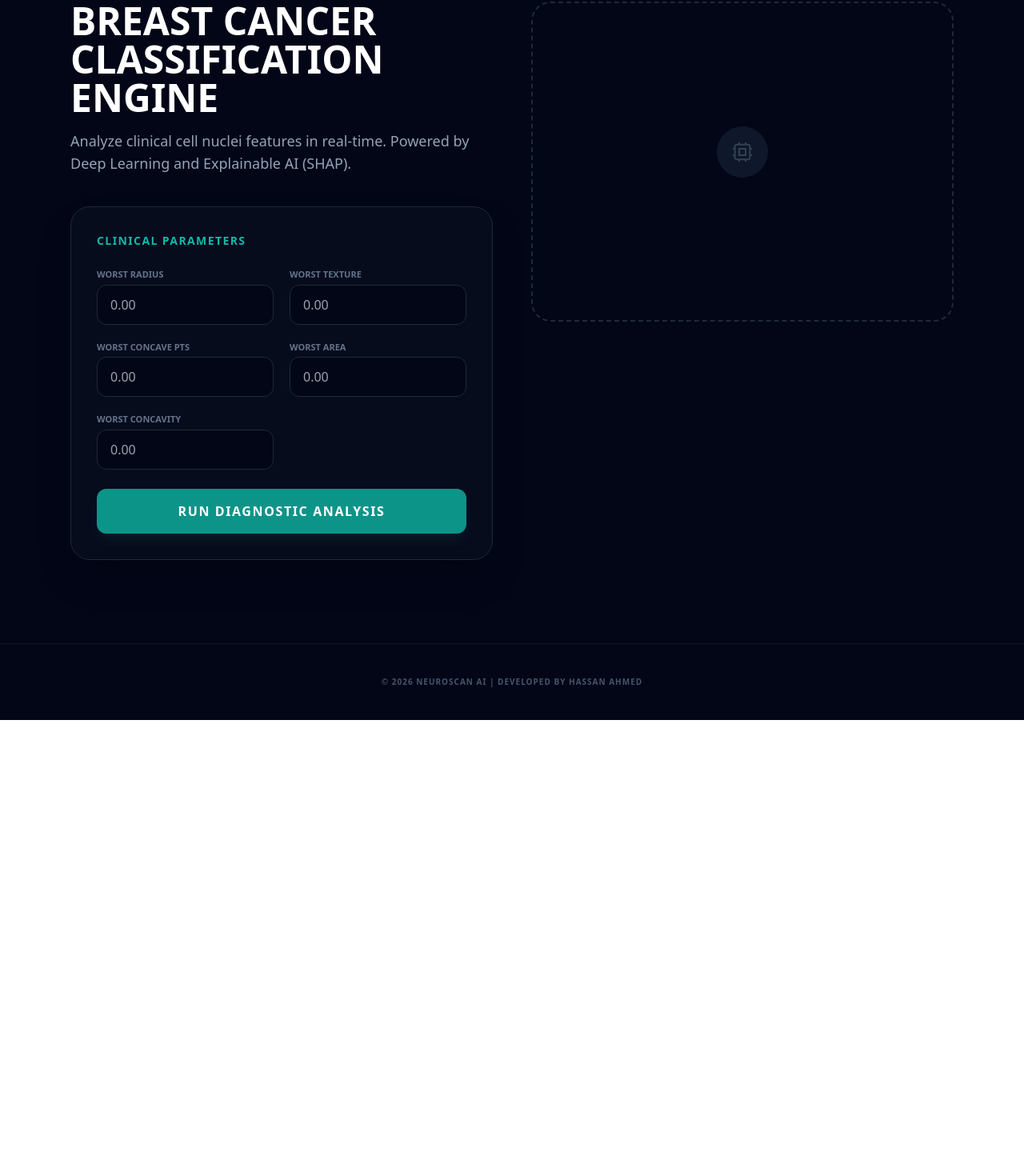
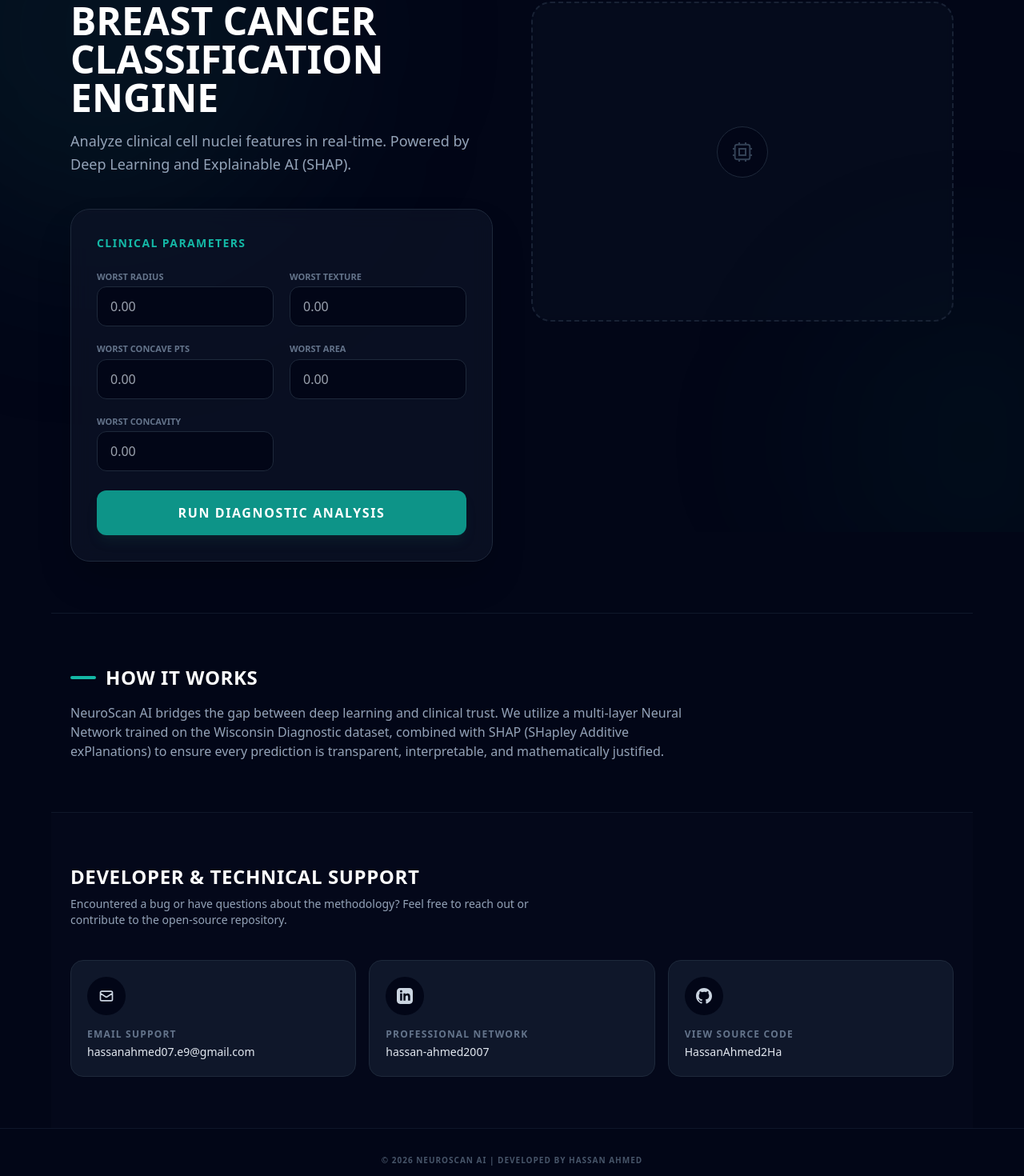
Before and after one commit to HassanAhmed2Ha/tumor-diagnosis-frontend, a React (Vite) app: page / in a window 1280 px wide. Shown: the part 135-1605 px from the top of the page at 80% size. Before the commit the page ends 1035 px from the top, so only its background shows below. Built offline with nearby package versions, Linux system fonts and the light colour scheme.

Commit message:
Update App.jsx

```diff
--- a/src/App.jsx
+++ b/src/App.jsx
@@ -3,7 +3,7 @@ import { motion, AnimatePresence } from 'framer-motion';
 
 // --- مكون تحليل التأثير (SHAP Visualizer) ---
 const ShapVisualizer = ({ values, lang, labels }) => {
-  const maxVal = Math.max(...values.map(Math.abs), 0.1); // تجنب القسمة على صفر
+  const maxVal = Math.max(...values.map(Math.abs), 0.1);
 
   return (
     <motion.div
@@ -25,12 +25,9 @@ const ShapVisualizer = ({ values, lang, labels }) => {
               </span>
             </div>
 
-            {/* بار الرسم البياني */}
             <div className="h-2.5 w-full bg-slate-800 rounded-full overflow-hidden flex items-center relative border border-slate-700/50">
-              {/* خط المنتصف الصفرى */}
               <div className="absolute left-1/2 w-0.5 h-full bg-slate-600 z-10"></div>
 
-              {/* العمود المتحرك */}
               <motion.div
                 initial={{ width: 0, left: "50%" }}
                 animate={{
@@ -57,7 +54,7 @@ const ShapVisualizer = ({ values, lang, labels }) => {
   );
 };
 
-// --- المكون الرئيسي للتطبيق ---
+// --- المحتوى النصي للغتين ---
 const contentEn = {
   brand: "NeuroScan.AI",
   badge: "Research & Diagnostic Tool",
@@ -79,6 +76,16 @@ const contentEn = {
   benign: "Benign",
   confidence: "Prediction Confidence",
   disclaimer: "For research use only. Not a medical substitute.",
+
+  // نصوص الأقسام الجديدة
+  aboutTitle: "How It Works",
+  aboutDesc: "NeuroScan AI bridges the gap between deep learning and clinical trust. We utilize a multi-layer Neural Network trained on the Wisconsin Diagnostic dataset, combined with SHAP (SHapley Additive exPlanations) to ensure every prediction is transparent, interpretable, and mathematically justified.",
+  contactTitle: "Developer & Technical Support",
+  contactDesc: "Encountered a bug or have questions about the methodology? Feel free to reach out or contribute to the open-source repository.",
+  emailLabel: "Email Support",
+  githubLabel: "View Source Code",
+  linkedinLabel: "Professional Network",
+
   footer: "© 2026 NeuroScan AI | Developed by Hassan Ahmed"
 };
 
@@ -103,6 +110,16 @@ const contentAr = {
   benign: "حميد (Benign)",
   confidence: "ثقة التنبؤ",
   disclaimer: "لأغراض البحث فقط. ليس بديلاً عن الاستشارة الطبية.",
+
+  // نصوص الأقسام الجديدة
+  aboutTitle: "كيف تعمل المنصة؟",
+  aboutDesc: "تسد منصة NeuroScan AI الفجوة بين التعلم العميق والثقة السريرية. نستخدم شبكة عصبية متعددة الطبقات مدربة على بيانات ويسكونسن التشخيصية، مع دمج تقنية SHAP لضمان أن كل تنبؤ شفاف، قابل للتفسير، ومبرر رياضياً.",
+  contactTitle: "الدعم الفني والتواصل",
+  contactDesc: "هل واجهت مشكلة تقنية أو لديك استفسار حول المنهجية؟ لا تتردد في التواصل معي أو المساهمة في المستودع مفتوح المصدر.",
+  emailLabel: "المراسلة عبر البريد",
+  githubLabel: "الشيفرة المصدرية",
+  linkedinLabel: "الشبكة المهنية",
+
   footer: "2026 NeuroScan AI | تم التطوير بواسطة حسن أحمد"
 };
 
@@ -144,8 +161,15 @@ function App() {
   };
 
   return (
-    <div className="min-h-screen bg-slate-950 text-slate-200 selection:bg-teal-500/30">
-      <nav className="border-b border-slate-800 bg-slate-900/50 backdrop-blur-md sticky top-0 z-50 px-6 py-4 flex justify-between items-center">
+    <div className="min-h-screen bg-slate-950 text-slate-200 selection:bg-teal-500/30 relative overflow-hidden">
+
+      {/* تأثيرات الإضاءة في الخلفية (Ambient Background) */}
+      <div className="fixed inset-0 z-0 pointer-events-none overflow-hidden">
+        <div className="absolute top-[-10%] left-[-10%] w-[40vw] h-[40vw] rounded-full bg-teal-900/20 blur-[120px]"></div>
+        <div className="absolute bottom-[-10%] right-[-10%] w-[30vw] h-[30vw] rounded-full bg-emerald-900/10 blur-[100px]"></div>
+      </div>
+
+      <nav className="border-b border-slate-800 bg-slate-950/70 backdrop-blur-xl sticky top-0 z-50 px-6 py-4 flex justify-between items-center relative">
         <div className="flex items-center gap-3">
           <div className="w-10 h-10 rounded-xl bg-teal-500/20 border border-teal-500/40 flex items-center justify-center text-teal-400 shadow-lg shadow-teal-500/10">
             <svg viewBox="0 0 100 100" className="w-7 h-7" fill="none">
@@ -157,19 +181,25 @@ function App() {
           </div>
           <h1 className="text-xl font-black text-white uppercase tracking-tighter italic">{content.brand}</h1>
         </div>
-        <button onClick={() => setLang(lang === 'en' ? 'ar' : 'en')} className="px-4 py-1.5 rounded-lg bg-slate-800 border border-slate-700 text-teal-400 font-bold hover:bg-slate-700 transition-colors text-xs">
-          {content.langBtn}
-        </button>
+        <div className="flex items-center gap-4">
+          <a href="#support" className="text-xs font-bold text-slate-400 hover:text-teal-400 transition-colors hidden sm:block uppercase tracking-widest">
+            {lang === 'en' ? 'Support' : 'الدعم الفني'}
+          </a>
+          <button onClick={() => setLang(lang === 'en' ? 'ar' : 'en')} className="px-4 py-1.5 rounded-lg bg-slate-800 border border-slate-700 text-teal-400 font-bold hover:bg-slate-700 transition-colors text-xs">
+            {content.langBtn}
+          </button>
+        </div>
       </nav>
 
-      <main className="max-w-6xl mx-auto px-6 py-12 lg:py-16 grid lg:grid-cols-2 gap-12 items-start">
+      {/* القسم الأول: الأداة الرئيسية */}
+      <main className="max-w-6xl mx-auto px-6 py-12 lg:py-16 grid lg:grid-cols-2 gap-12 items-start relative z-10">
         <div>
           <header className="mb-10">
             <h2 className="text-4xl md:text-5xl font-black text-white mb-4 leading-none uppercase">{content.heroTitle}</h2>
-            <p className="text-slate-400 text-lg">{content.heroDesc}</p>
+            <p className="text-slate-400 text-lg leading-relaxed">{content.heroDesc}</p>
           </header>
 
-          <form onSubmit={analyzeData} className="bg-slate-900/40 border border-slate-800 p-8 rounded-3xl space-y-6 shadow-2xl backdrop-blur-sm">
+          <form onSubmit={analyzeData} className="bg-slate-900/60 border border-slate-800 p-8 rounded-3xl space-y-6 shadow-2xl backdrop-blur-md">
             <h3 className="text-sm font-bold text-teal-500 uppercase tracking-widest mb-4">{content.inputsTitle}</h3>
             <div className="grid md:grid-cols-2 gap-5">
               {content.fields.map(f => (
@@ -185,46 +215,119 @@ function App() {
                 </div>
               ))}
             </div>
-            <button disabled={loading} className="w-full bg-teal-600 hover:bg-teal-500 py-4 rounded-xl font-black text-white uppercase tracking-widest shadow-lg shadow-teal-900/20 transition-all active:scale-95 disabled:opacity-50">
+            <button disabled={loading} className="w-full bg-teal-600 hover:bg-teal-500 py-4 rounded-xl font-black text-white uppercase tracking-widest shadow-lg shadow-teal-900/20 transition-all active:scale-95 disabled:opacity-50 flex items-center justify-center gap-2">
+              {loading && (
+                <svg className="animate-spin h-5 w-5 text-white" xmlns="http://www.w3.org/2000/svg" fill="none" viewBox="0 0 24 24"><circle className="opacity-25" cx="12" cy="12" r="10" stroke="currentColor" strokeWidth="4"></circle><path className="opacity-75" fill="currentColor" d="M4 12a8 8 0 018-8V0C5.373 0 0 5.373 0 12h4zm2 5.291A7.962 7.962 0 014 12H0c0 3.042 1.135 5.824 3 7.938l3-2.647z"></path></svg>
+              )}
               {loading ? content.btnLoading : content.btnAnalyze}
             </button>
           </form>
         </div>
 
-        <aside className="sticky top-28">
+        <aside className="lg:sticky top-28">
           <AnimatePresence mode="wait">
             {!result ? (
-              <motion.div key="empty" initial={{ opacity: 0 }} animate={{ opacity: 1 }} className="h-[400px] border-2 border-dashed border-slate-800 rounded-3xl flex flex-col items-center justify-center text-center p-10">
-                <div className="w-16 h-16 bg-slate-900 rounded-full flex items-center justify-center mb-4 text-slate-700">
+              <motion.div key="empty" initial={{ opacity: 0 }} animate={{ opacity: 1 }} className="h-[400px] border-2 border-dashed border-slate-800/80 bg-slate-900/30 rounded-3xl flex flex-col items-center justify-center text-center p-10 backdrop-blur-sm">
+                <div className="w-16 h-16 bg-slate-950 rounded-full flex items-center justify-center mb-4 text-slate-700 border border-slate-800">
                   <svg viewBox="0 0 24 24" className="w-8 h-8" fill="none" stroke="currentColor" strokeWidth="1.5"><path d="M9 3v2m6-2v2M9 19v2m6-2v2M5 9H3m2 6H3m18-6h-2m2 6h-2M7 19h10a2 2 0 002-2V7a2 2 0 00-2-2H7a2 2 0 00-2 2v10a2 2 0 002 2zM9 9h6v6H9V9z" /></svg>
                 </div>
                 <h4 className="font-bold text-slate-500 uppercase text-sm mb-2">{content.awaiting}</h4>
                 <p className="text-slate-600 text-xs leading-relaxed max-w-[200px]">{content.awaitingDesc}</p>
               </motion.div>
             ) : (
-              <motion.div key="result" initial={{ scale: 0.95, opacity: 0 }} animate={{ scale: 1, opacity: 1 }} className="bg-slate-900 border border-slate-800 p-8 rounded-3xl shadow-2xl relative overflow-hidden">
+              <motion.div key="result" initial={{ scale: 0.95, opacity: 0 }} animate={{ scale: 1, opacity: 1 }} className="bg-slate-900/80 backdrop-blur-xl border border-slate-700 p-8 rounded-3xl shadow-2xl relative overflow-hidden">
                 <div className={`absolute -top-20 -right-20 w-40 h-40 blur-[100px] rounded-full ${result.prediction === 'Malignant' ? 'bg-rose-500/20' : 'bg-emerald-500/20'}`}></div>
                 <div className="relative z-10">
-                  <div className="text-[10px] font-bold uppercase text-slate-500 mb-2 tracking-widest">{content.output}</div>
+                  <div className="text-[10px] font-bold uppercase text-slate-400 mb-2 tracking-widest">{content.output}</div>
                   <h3 className={`text-5xl font-black mb-6 ${result.prediction === 'Malignant' ? 'text-rose-500' : 'text-emerald-500'}`}>
                     {result.prediction === 'Malignant' ? content.malignant : content.benign}
                   </h3>
                   <div className="space-y-2">
-                    <div className="flex justify-between text-xs font-bold uppercase"><span className="text-slate-500">{content.confidence}</span><span className="text-white">{(result.probability < 0.5 ? (1-result.probability)*100 : result.probability*100).toFixed(1)}%</span></div>
-                    <div className="h-2 bg-slate-950 rounded-full overflow-hidden border border-slate-800">
+                    <div className="flex justify-between text-xs font-bold uppercase"><span className="text-slate-400">{content.confidence}</span><span className="text-white">{(result.probability < 0.5 ? (1-result.probability)*100 : result.probability*100).toFixed(1)}%</span></div>
+                    <div className="h-2 bg-slate-950 rounded-full overflow-hidden border border-slate-700/50">
                       <motion.div initial={{ width: 0 }} animate={{ width: `${(result.probability < 0.5 ? (1-result.probability)*100 : result.probability*100)}%` }} transition={{ duration: 1.5 }} className={`h-full ${result.prediction === 'Malignant' ? 'bg-rose-500' : 'bg-emerald-500'}`} />
                     </div>
                   </div>
-                  {/* دمج الـ SHAP هنا */}
                   <ShapVisualizer values={result.shap_values} lang={lang} labels={content.fields} />
-                  <p className="mt-8 text-[10px] text-slate-600 italic border-t border-slate-800 pt-4">{content.disclaimer}</p>
+                  <p className="mt-8 text-[10px] text-slate-500 italic border-t border-slate-800 pt-4">{content.disclaimer}</p>
                 </div>
               </motion.div>
             )}
           </AnimatePresence>
         </aside>
       </main>
-      <footer className="py-10 text-center text-[10px] font-bold text-slate-600 uppercase tracking-widest border-t border-slate-900 mt-10">{content.footer}</footer>
+
+      {/* القسم الثاني: كيف يعمل (About) */}
+      <motion.section
+        initial={{ opacity: 0, y: 30 }}
+        whileInView={{ opacity: 1, y: 0 }}
+        viewport={{ once: true }}
+        className="max-w-6xl mx-auto px-6 py-16 relative z-10 border-t border-slate-900"
+      >
+        <div className="max-w-3xl">
+          <h2 className="text-2xl font-black text-white mb-4 uppercase tracking-wide flex items-center gap-3">
+            <span className="w-8 h-1 bg-teal-500 rounded-full"></span>
+            {content.aboutTitle}
+          </h2>
+          <p className="text-slate-400 leading-relaxed text-sm md:text-base">
+            {content.aboutDesc}
+          </p>
+        </div>
+      </motion.section>
+
+      {/* القسم الثالث: الدعم والتواصل (Support & Contact) */}
+      <motion.section
+        id="support"
+        initial={{ opacity: 0, y: 30 }}
+        whileInView={{ opacity: 1, y: 0 }}
+        viewport={{ once: true }}
+        className="max-w-6xl mx-auto px-6 py-16 relative z-10 border-t border-slate-900 bg-slate-900/20"
+      >
+        <div className="mb-10 text-center md:text-start">
+          <h2 className="text-2xl font-black text-white mb-2 uppercase tracking-wide">{content.contactTitle}</h2>
+          <p className="text-slate-400 text-sm max-w-xl">{content.contactDesc}</p>
+        </div>
+
+        <div className="grid sm:grid-cols-3 gap-4">
+          {/* Email Card */}
+          <a href="mailto:hassanahmed07.e9@gmail.com" className="group p-5 bg-slate-900 border border-slate-800 hover:border-teal-500/50 rounded-2xl transition-all hover:bg-slate-800/80 flex flex-col items-center sm:items-start text-center sm:text-start gap-4">
+            <div className="w-12 h-12 bg-slate-950 text-slate-300 group-hover:text-teal-400 rounded-full flex items-center justify-center transition-colors">
+              <svg className="w-5 h-5" fill="none" stroke="currentColor" viewBox="0 0 24 24"><path strokeLinecap="round" strokeLinejoin="round" strokeWidth="2" d="M3 8l7.89 5.26a2 2 0 002.22 0L21 8M5 19h14a2 2 0 002-2V7a2 2 0 00-2-2H5a2 2 0 00-2 2v10a2 2 0 002 2z"></path></svg>
+            </div>
+            <div>
+              <div className="text-xs font-bold text-slate-500 uppercase tracking-widest mb-1">{content.emailLabel}</div>
+              <div className="text-sm font-medium text-slate-200">hassanahmed07.e9@gmail.com</div>
+            </div>
+          </a>
+
+          {/* LinkedIn Card */}
+          <a href="https://linkedin.com/in/hassan-ahmed2007" target="_blank" rel="noreferrer" className="group p-5 bg-slate-900 border border-slate-800 hover:border-blue-500/50 rounded-2xl transition-all hover:bg-slate-800/80 flex flex-col items-center sm:items-start text-center sm:text-start gap-4">
+            <div className="w-12 h-12 bg-slate-950 text-slate-300 group-hover:text-blue-400 rounded-full flex items-center justify-center transition-colors">
+              <svg className="w-5 h-5" fill="currentColor" viewBox="0 0 24 24"><path d="M19 0h-14c-2.761 0-5 2.239-5 5v14c0 2.761 2.239 5 5 5h14c2.762 0 5-2.239 5-5v-14c0-2.761-2.238-5-5-5zm-11 19h-3v-11h3v11zm-1.5-12.268c-.966 0-1.75-.79-1.75-1.764s.784-1.764 1.75-1.764 1.75.79 1.75 1.764-.783 1.764-1.75 1.764zm13.5 12.268h-3v-5.604c0-3.368-4-3.113-4 0v5.604h-3v-11h3v1.765c1.396-2.586 7-2.777 7 2.476v6.759z"/></svg>
+            </div>
+            <div>
+              <div className="text-xs font-bold text-slate-500 uppercase tracking-widest mb-1">{content.linkedinLabel}</div>
+              <div className="text-sm font-medium text-slate-200">hassan-ahmed2007</div>
+            </div>
+          </a>
+
+          {/* GitHub Card */}
+          <a href="https://github.com/HassanAhmed2Ha" target="_blank" rel="noreferrer" className="group p-5 bg-slate-900 border border-slate-800 hover:border-slate-400/50 rounded-2xl transition-all hover:bg-slate-800/80 flex flex-col items-center sm:items-start text-center sm:text-start gap-4">
+            <div className="w-12 h-12 bg-slate-950 text-slate-300 group-hover:text-white rounded-full flex items-center justify-center transition-colors">
+              <svg className="w-6 h-6" fill="currentColor" viewBox="0 0 24 24"><path fillRule="evenodd" clipRule="evenodd" d="M12 2C6.477 2 2 6.477 2 12c0 4.42 2.865 8.166 6.839 9.489.5.092.682-.217.682-.482 0-.237-.008-.866-.013-1.7-2.782.603-3.369-1.34-3.369-1.34-.454-1.156-1.11-1.462-1.11-1.462-.908-.62.069-.608.069-.608 1.003.07 1.531 1.03 1.531 1.03.892 1.529 2.341 1.087 2.91.831.092-.646.35-1.086.636-1.336-2.22-.253-4.555-1.11-4.555-4.943 0-1.091.39-1.984 1.029-2.683-.103-.253-.446-1.27.098-2.647 0 0 .84-.269 2.75 1.025A9.578 9.578 0 0112 6.836c.85.004 1.705.114 2.504.336 1.909-1.294 2.747-1.025 2.747-1.025.546 1.379.203 2.394.1 2.647.64.699 1.028 1.592 1.028 2.683 0 3.842-2.339 4.687-4.566 4.935.359.309.678.919.678 1.852 0 1.336-.012 2.415-.012 2.743 0 .267.18.578.688.48C19.138 20.161 22 16.418 22 12c0-5.523-4.477-10-10-10z"/></svg>
+            </div>
+            <div>
+              <div className="text-xs font-bold text-slate-500 uppercase tracking-widest mb-1">{content.githubLabel}</div>
+              <div className="text-sm font-medium text-slate-200">HassanAhmed2Ha</div>
+            </div>
+          </a>
+        </div>
+      </motion.section>
+
+      {/* الفوتر */}
+      <footer className="py-8 text-center text-[10px] font-bold text-slate-600 uppercase tracking-widest border-t border-slate-900 bg-slate-950 relative z-10">
+        {content.footer}
+      </footer>
     </div>
   );
 }
```
